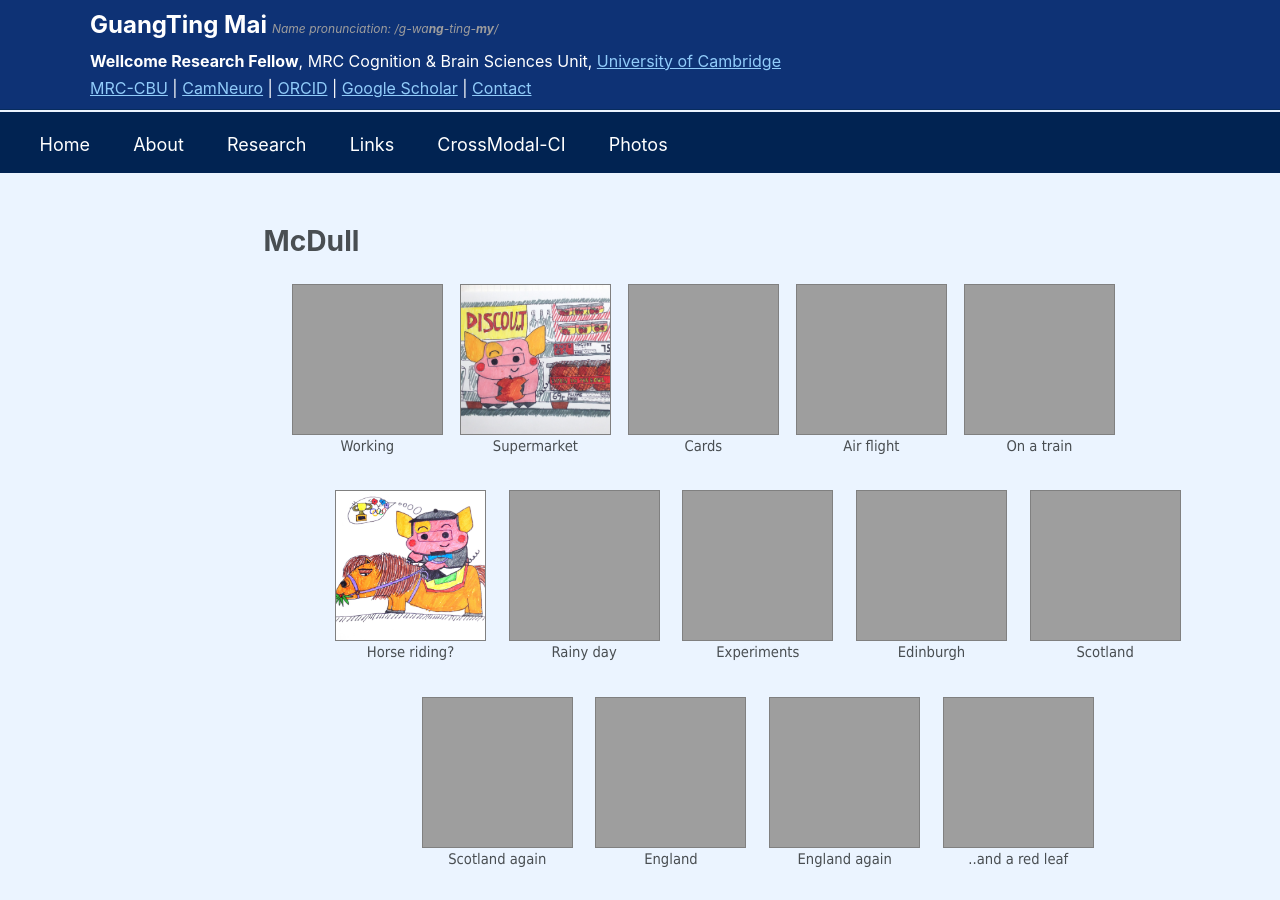
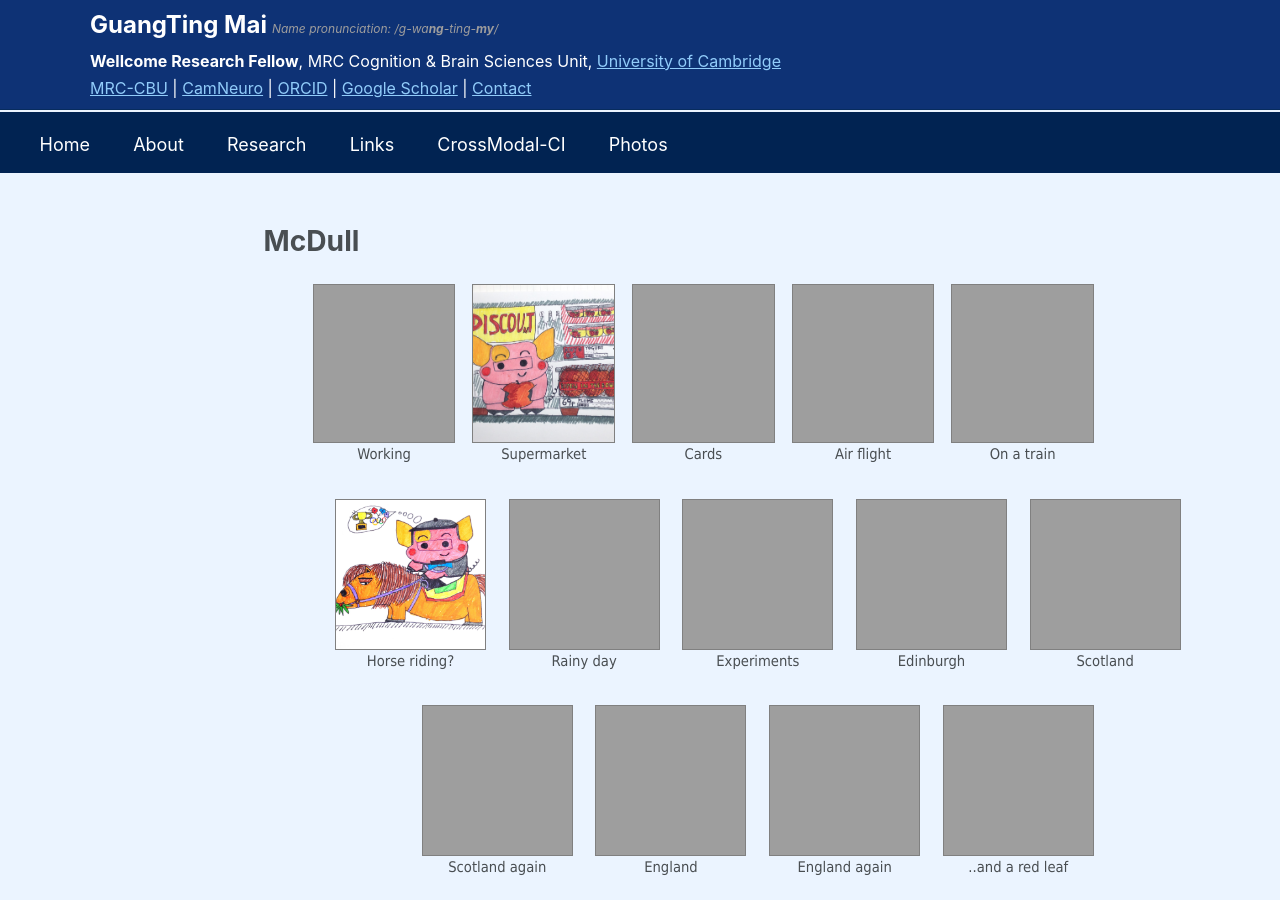
Before and after one commit to guangtingmai/guangtingmai.github.io, a Jekyll site: the page built from _pages/mcdull.html, in a window 1280 px wide and 900 px high. Built offline with Jekyll 4.4.1, drawn with Linux system fonts in a browser that asks for light colours.

Commit message:
Update mcdull.html

```diff
--- a/_pages/mcdull.html
+++ b/_pages/mcdull.html
@@ -6,11 +6,11 @@ author_profile: true
 ---
 
 <div class="flex-row" style="margin-left:-4ch !important;gap:1.5ch;width:150ch !important">
-  <div style="text-align:center; font-size:11pt; font-family:Tahoma"><p align="center"><img src="https://guangtingmai.github.io/images/barchair.jpg" style="width:18ch;height:18ch;object-fit:cover;border:0.1rem solid gray;display:block;">Working</p></div>
-  <div style="text-align:center; font-size:11pt; font-family:Tahoma"><p align="center"><img src="https://guangtingmai.github.io/images/supermarket.jpg" style="width:18ch;height:18ch;object-fit:cover;border:0.1rem solid gray;display:block;">Supermarket</p></div>
-  <div style="text-align:center; font-size:11pt; font-family:Tahoma"><p align="center"><img src="https://guangtingmai.github.io/images/royalmail.jpg" style="width:18ch;height:18ch;object-fit:cover;border:0.1rem solid gray;display:block;">Cards</p></div>
-  <div style="text-align:center; font-size:11pt; font-family:Tahoma"><p align="center"><img src="https://guangtingmai.github.io/images/airflight.jpg" style="width:18ch;height:18ch;object-fit:cover;border:0.1rem solid gray;display:block;">Air flight</p></div>
-  <div style="text-align:center; font-size:11pt; font-family:Tahoma"><p align="center"><img src="https://guangtingmai.github.io/images/takingtrain.jpg" style="width:18ch;height:18ch;object-fit:cover;border:0.1rem solid gray;display:block;">On a train</p></div>
+  <div style="text-align:center; font-size:11pt; font-family:Tahoma"><p align="center"><img src="https://guangtingmai.github.io/images/barchair.jpg" style="width:17ch;height:19ch;object-fit:cover;border:0.1rem solid gray;display:block;">Working</p></div>
+  <div style="text-align:center; font-size:11pt; font-family:Tahoma"><p align="center"><img src="https://guangtingmai.github.io/images/supermarket.jpg" style="width:17ch;height:19ch;object-fit:cover;border:0.1rem solid gray;display:block;">Supermarket</p></div>
+  <div style="text-align:center; font-size:11pt; font-family:Tahoma"><p align="center"><img src="https://guangtingmai.github.io/images/royalmail.jpg" style="width:17ch;height:19ch;object-fit:cover;border:0.1rem solid gray;display:block;">Cards</p></div>
+  <div style="text-align:center; font-size:11pt; font-family:Tahoma"><p align="center"><img src="https://guangtingmai.github.io/images/airflight.jpg" style="width:17ch;height:19ch;object-fit:cover;border:0.1rem solid gray;display:block;">Air flight</p></div>
+  <div style="text-align:center; font-size:11pt; font-family:Tahoma"><p align="center"><img src="https://guangtingmai.github.io/images/takingtrain.jpg" style="width:17ch;height:19ch;object-fit:cover;border:0.1rem solid gray;display:block;">On a train</p></div>
 </div>
 
 <div class="flex-row">
```
